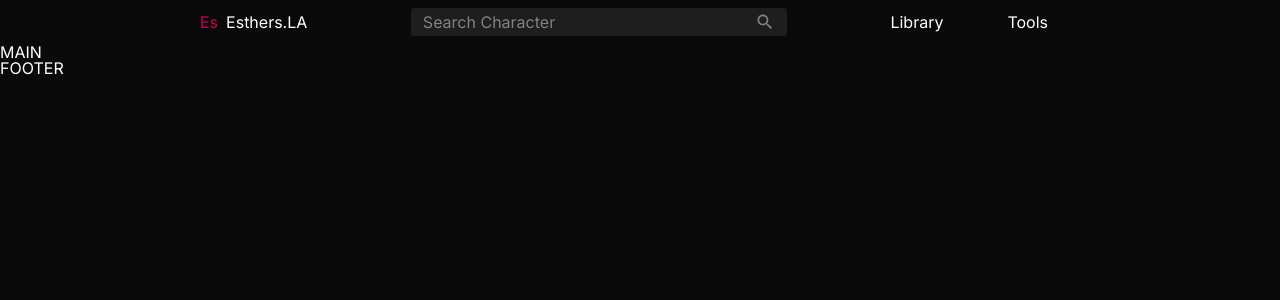
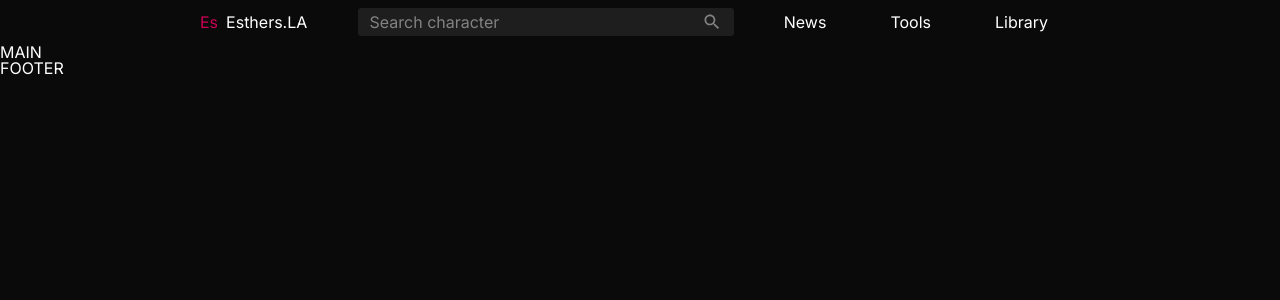
Before and after one commit to JoonsubHwang/esthers-la, a React (Create React App) app: page / in a window 1280 px wide. Shown: the top 300 px of the page. Built offline with nearby package versions, Linux system fonts and the light colour scheme.

Commit message:
Added Link to /news

```diff
--- a/src/Navbar/navbar.js
+++ b/src/Navbar/navbar.js
@@ -2,6 +2,8 @@ import React from 'react';
 import { Link } from 'react-router-dom';
 import { Search } from '@material-ui/icons';
 import './Navbar.sass';
+
+
 
 export default class Navbar extends React.Component {
 
@@ -20,13 +22,14 @@ export default class Navbar extends React.Component {
                     </Link>
 
                     <form id='navbar-search'>
-                        <input type='text' placeholder='Search Character'></input>
+                        <input type='text' placeholder='Search character'></input>
                         <button><Search aria-label='search' /></button>
                     </form>
 
                     <ul id='navbar-links'>
+                        <li><Link to={'/news'}>News</Link></li>
+                        <li><Link to={'/tools'}>Tools</Link></li>
                         <li><Link to={'/library'}>Library</Link></li>
-                        <li><Link to={'/tools'}>Tools</Link></li>
                     </ul>
 
                 </div>
```
